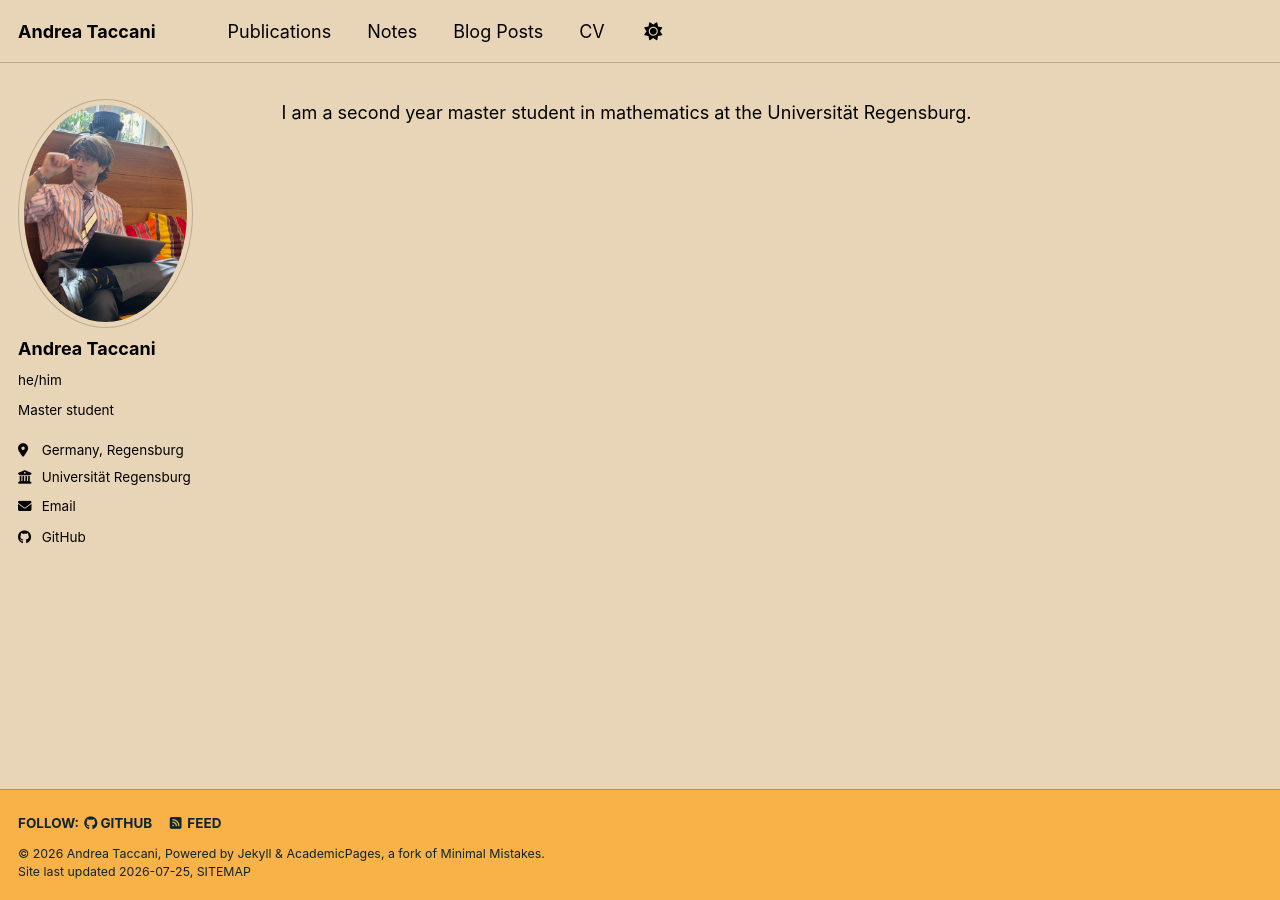
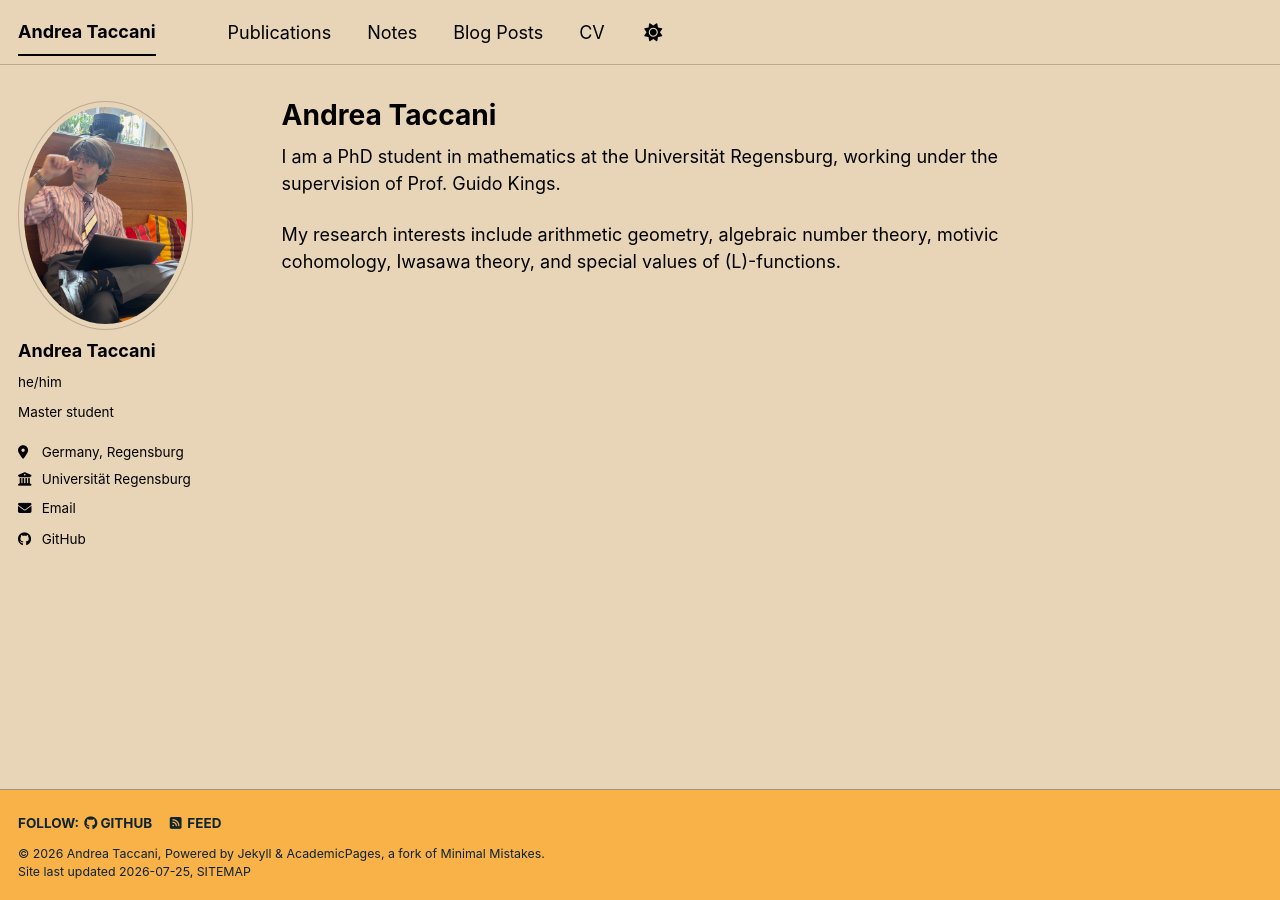
Before and after one commit to AndreaTaccani/AndreaTaccani.github.io, a Jekyll site: the page built from _pages/about.md, in a window 1280 px wide. Built offline with Jekyll 4.4.1, drawn with Linux system fonts in a browser that asks for light colours; our own code applies the rules of GitHub Pages for plain Markdown files; a style sheet for code colours, icons or effects is not loaded.

Commit message:
Update about.md

```diff
--- a/_pages/about.md
+++ b/_pages/about.md
@@ -1 +1,12 @@
-I am a second year master student in mathematics at the Universität Regensburg.
+---
+permalink: /
+title: "Andrea Taccani"
+author_profile: true
+redirect_from:
+  - /about/
+  - /about.html
+---
+
+I am a PhD student in mathematics at the Universität Regensburg, working under the supervision of Prof. Guido Kings.
+
+My research interests include arithmetic geometry, algebraic number theory, motivic cohomology, Iwasawa theory, and special values of \(L\)-functions.
```
